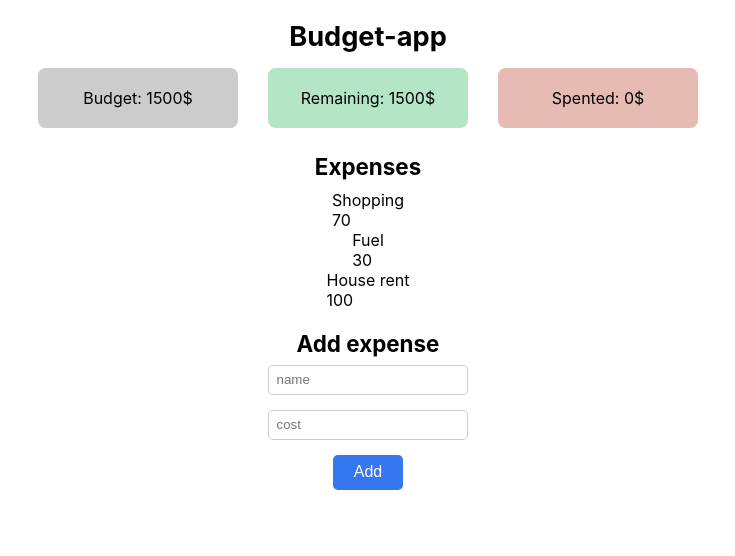
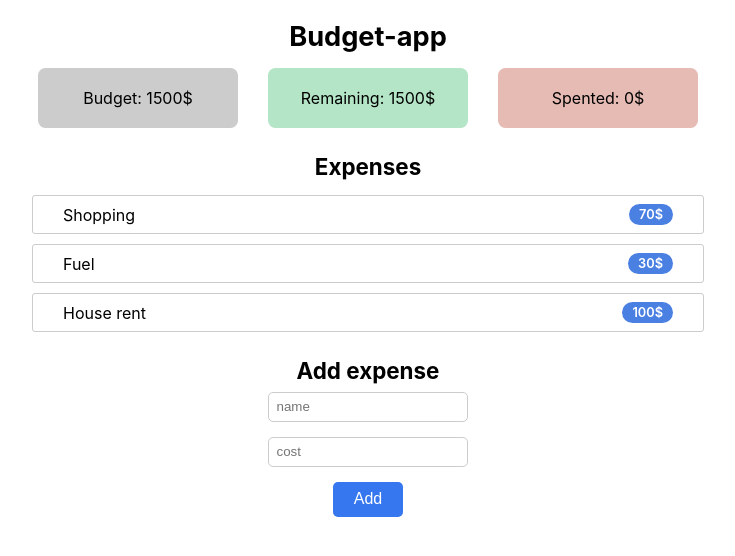
Before and after one commit to TARGEToff/budget-app, a Next.js app: page / in a window 1280 px wide. Shown: the top 556 px of the page, without its empty margins (272-1007 px from the left). Built offline with nearby package versions, Linux system fonts and the light colour scheme.

Commit message:
feat: Expense styling

```diff
--- a/components/molecules/Expense/Expense.js
+++ b/components/molecules/Expense/Expense.js
@@ -4,7 +4,9 @@ import { Paragraph } from "components/atoms/Paragraph/Paragraph";
 const Expense = ({ title, cost }) => (
     <div className={styles.expense}>
         <Paragraph>{title}</Paragraph>
-        <Paragraph>{cost}</Paragraph>
+        <div className={styles.cost}>
+            <Paragraph >{cost}$</Paragraph>
+        </div>
     </div>
 );
 
--- a/components/molecules/Expense/Expense.module.scss
+++ b/components/molecules/Expense/Expense.module.scss
@@ -0,0 +1,21 @@
+.expense {
+    display: grid;
+    grid-template-columns: 15fr 1fr;
+    align-items: center;
+    justify-content: center;
+    border: 1px solid #ccc;
+    border-radius: 3px;
+    width: 42rem;
+    margin: 5px;
+    padding: 8px 30px;
+
+    .cost>p {
+        background-color: #4b80e3;
+        width: fit-content;
+        color: white;
+        padding: 3px 10px;
+        border-radius: 20px;
+        font-size: 0.8rem;
+        font-weight: 600;
+    }
+}
```
